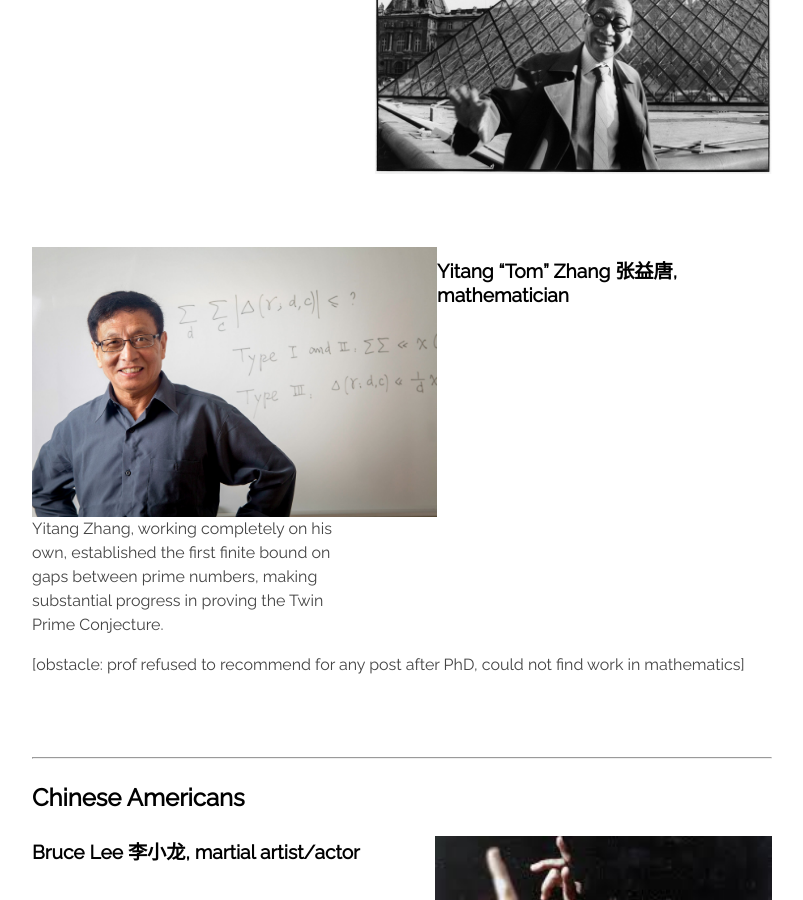
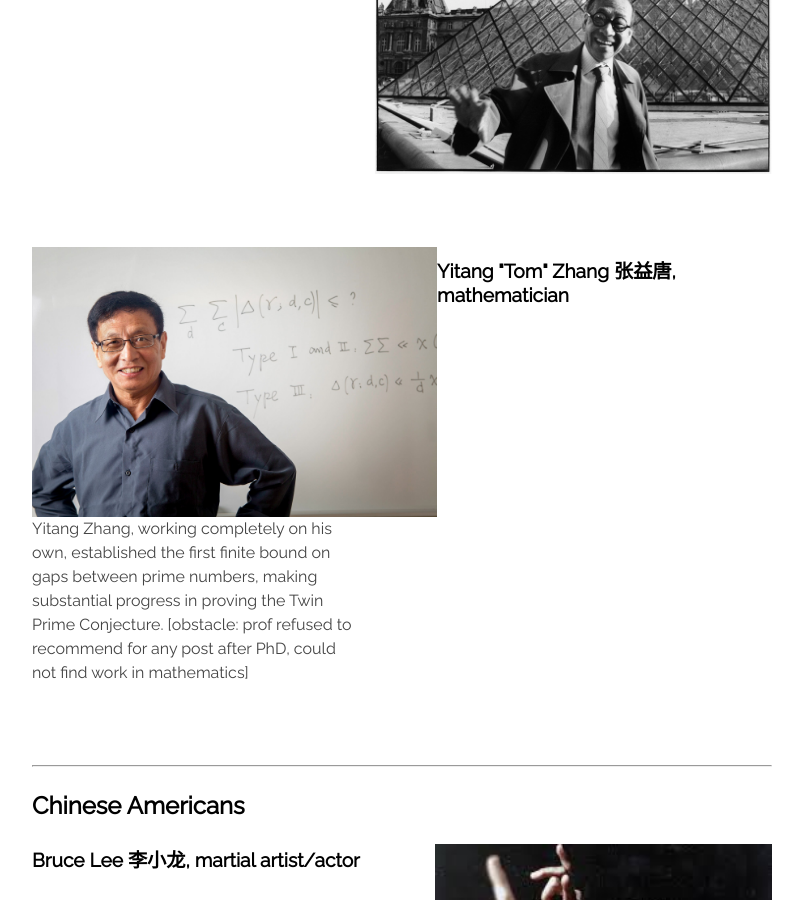
Before and after one commit to c1ndygao/cindygao.com, a Jekyll site: the page built from heroes.md, in a window 1280 px wide and 900 px high, scrolled down 1836 px. Shown: the whole window, without its empty margins (228-1031 px from the left). Built offline with Jekyll 4.4.1, drawn with Linux system fonts in a browser that asks for light colours.

Commit message:
Update heroes.md

```diff
--- a/heroes.md
+++ b/heroes.md
@@ -29,7 +29,7 @@
 
 <h4 style="text-align:right">T.D. (Tsung-Dao, Zhengdao) Lee 李政道 + Zhenning (Chen-ning) "Frank" Yang 杨振宁, theoretical physicists</h4>
 
-<p style="width:350px; text-align:right;">Yang and Lee received the 1957 Nobel Prize in Physics for their work on the violation of parity law in weak interaction, showing theoretically that it is possbile to distinguish right from left and clockwise from counterclockwise. They were the first Chinese laureates.</p>
+<p style="width:350px">Yang and Lee received the 1957 Nobel Prize in Physics for their work on the violation of parity law in weak interaction, showing theoretically that it is possbile to distinguish right from left and clockwise from counterclockwise. They were the first Chinese laureates.</p>
 
 <br>
 <br>
@@ -53,10 +53,10 @@
 
 <img src="/images/yitang-zhang.jpg" height="270" align="left">
 
-#### Yitang "Tom" Zhang 张益唐, mathematician ####
-<p style="width:320px;">Yitang Zhang, working completely on his own, established the first finite bound on gaps between prime numbers, making substantial progress in proving the Twin Prime Conjecture.</p>
+<h4>Yitang "Tom" Zhang 张益唐, mathematician</h4>
+<p style="width:320px;">Yitang Zhang, working completely on his own, established the first finite bound on gaps between prime numbers, making substantial progress in proving the Twin Prime Conjecture.
 
-[obstacle: prof refused to recommend for any post after PhD, could not find work in mathematics]
+[obstacle: prof refused to recommend for any post after PhD, could not find work in mathematics] </p>
 
 <br>
 <br>
```
